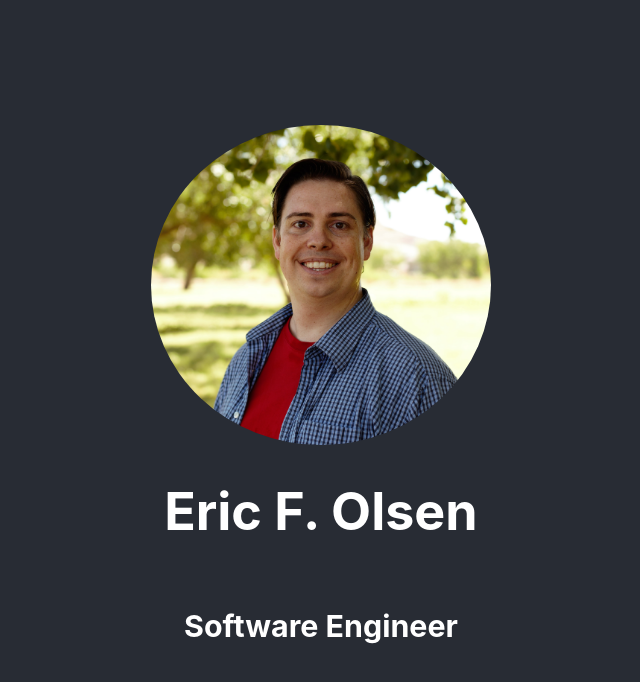
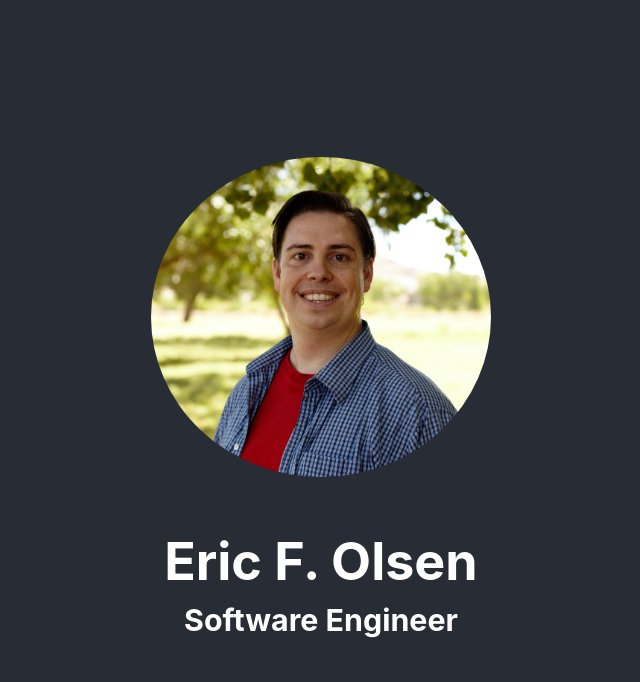
Before and after one commit to Azmaeus/react-aboutme, a React (Create React App) app: page / in a window 1280 px wide. Shown: the top 682 px of the page, without its empty margins (319-959 px from the left). Built offline with nearby package versions, Linux system fonts and the light colour scheme.

Commit message:
Fine-tune padding between photo, name, and title

```diff
--- a/src/App.css
+++ b/src/App.css
@@ -6,6 +6,7 @@
   height: 40vmin;
   pointer-events: none;
   border-radius: 50%;
+  margin-bottom: 3rem;
 }
 
 .App-header {
@@ -19,6 +20,12 @@
   color: white;
 }
 
+.App-header h1,
+.App-header h3 {
+  margin: 0;
+  padding: 0.3rem;
+}
+
 .App-link {
   color: #61dafb;
 }
```
